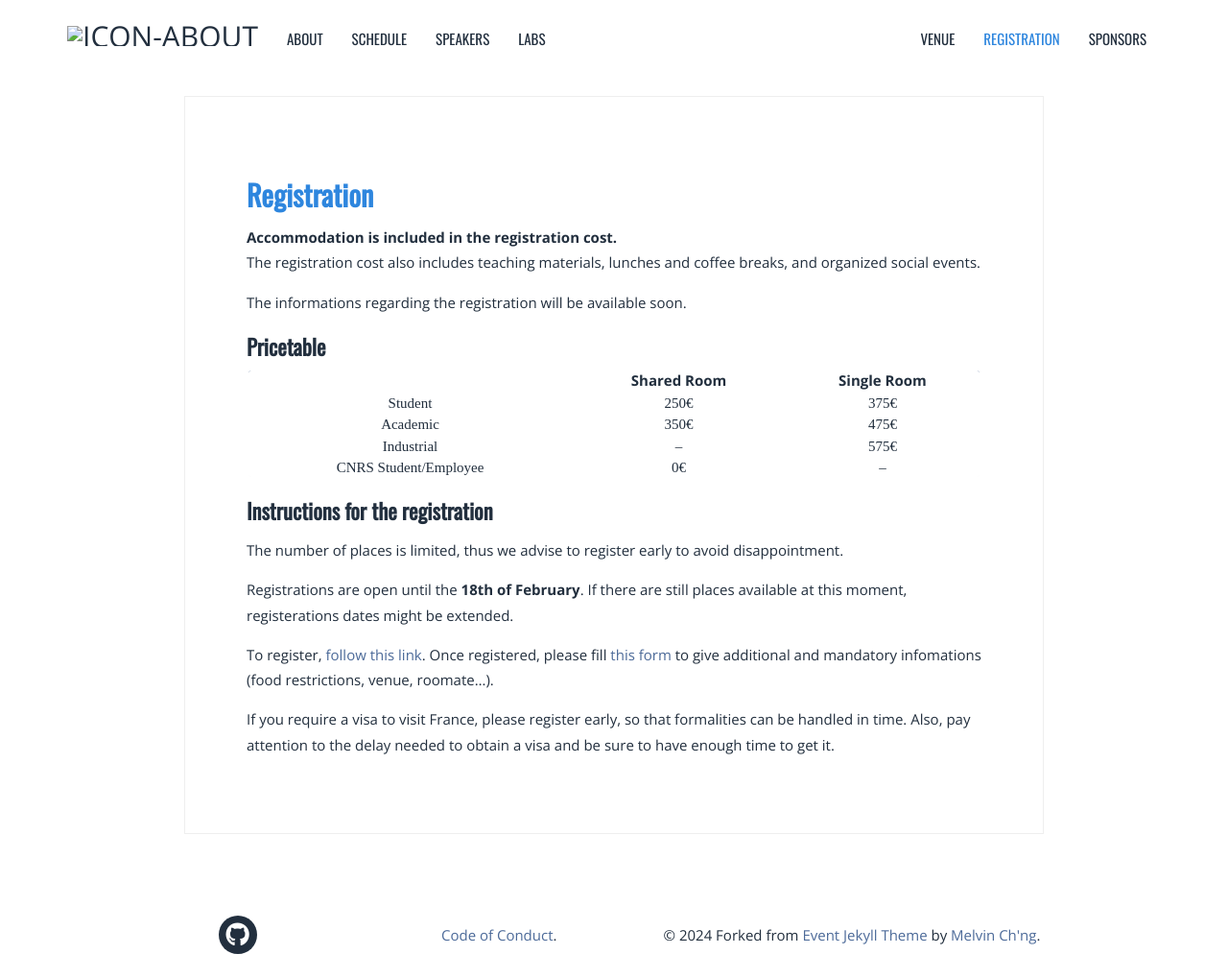
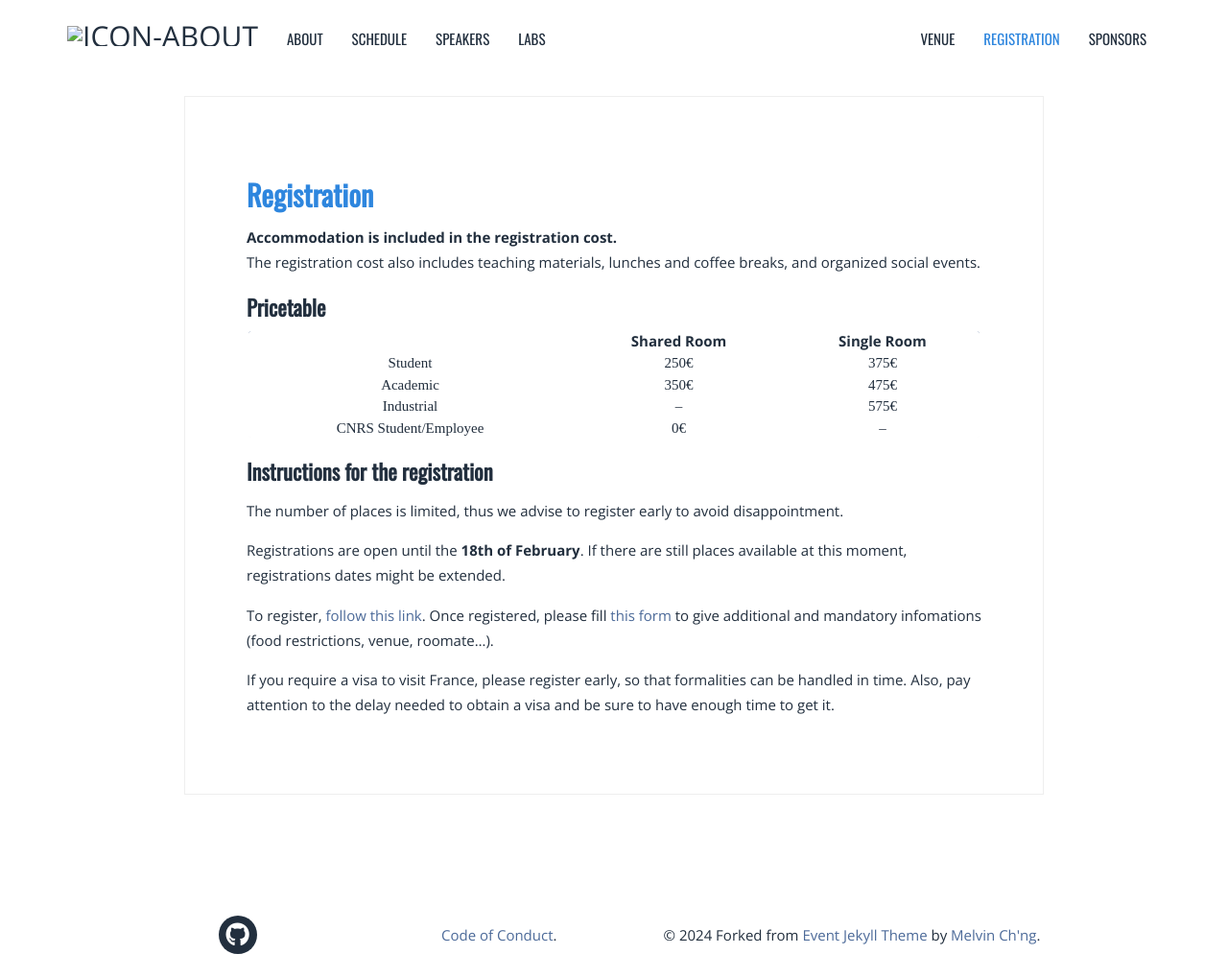
Before and after one commit to mpelleau/acp-winter2024, a Jekyll site: the page built from _pages/inscription.md, in a window 1280 px wide and 1019 px high. Shown: the whole window at 96% size. Built offline with Jekyll 4.4.1, drawn with Linux system fonts in a browser that asks for light colours; nearby versions of some CDN libraries.

```diff
--- a/_pages/inscription.md
+++ b/_pages/inscription.md
@@ -13,8 +13,6 @@
 **Accommodation is included in the registration cost.** \\
 The registration cost also includes teaching materials, lunches and coffee breaks, and organized social events.
 
-The informations regarding the registration will be available soon.
-
 ## Pricetable
 
 |                       | Shared Room  | Single Room  |
@@ -28,7 +26,8 @@
 
 The number of places is limited, thus we advise to register early to avoid disappointment.
 
-Registrations are open until the **18th of February**. If there are still places available at this moment, registerations dates might be extended.
+Registrations are open until the **18th of February**.
+If there are still places available at this moment, registrations dates might be extended.
 
 To register, [follow this link](https://dr11.azur-colloque.fr/inscription/en/282/inscription).
 Once registered, please fill [this form](https://forms.gle/GAHCTrokJLuZuoLP9) to give additional and mandatory infomations (food restrictions, venue, roomate...).
```
Also changed, not shown: images/speakers/TBD.png (added).
